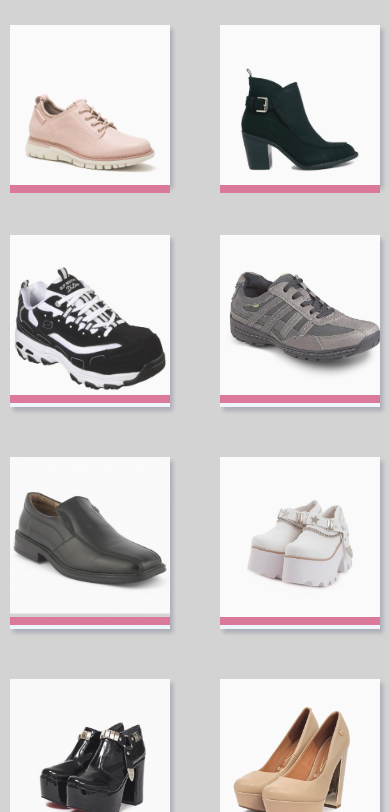
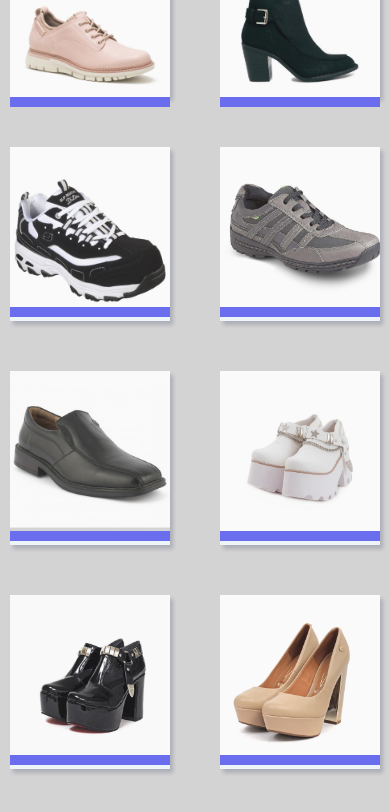
Before and after one commit to Isisag/GALERIA, a plain HTML site: page docs/index.html in a window 390 px wide. Shown: the part 201-1013 px from the top of the page. Drawn offline with Linux system fonts and the light colour scheme.

Commit message:
Update galeria_imagenes.css

```diff
--- a/docs/galeria_imagenes.css
+++ b/docs/galeria_imagenes.css
@@ -1,18 +1,31 @@
-
+*{margin: 0; padding: 0;}
 body {
   background-color: lightgray;
-  width: 700px;
-  max-width: 100%;
+  width: 100%;
 }
+
+header{
+  display: flex;
+  background-color: rgb(51, 51, 51);
+  width: 100%;
+  padding: 1rem;
+  margin-bottom: 30px;
+  justify-content: flex-end;
+}
+
+.nav_ul{ display: inline-flex; list-style: none; margin-right: 20px;}
+.nav_li{ margin: 3px 6px; padding: 0.5rem; transition: 0.2s; width: 100%; height: 100%;}
+.nav_li:hover{ background-color: rgb(95, 98, 240);}
+
 
 .galeria {
   display: grid;
-  width: 70%;
+  width: 100%;
   grid-template-columns: repeat(4, 200px);
   grid-template-rows: repeat(2, 200px);
   grid-gap: 50px;
   justify-content: center;
-  margin: 50px 400px;
+  margin: 50px 20px;
 }
 
 .galeria_tit {
@@ -41,8 +54,13 @@ body {
   width: 200px;
   justify-self: center;
   align-self: center;
-  border-bottom: 10px solid palevioletred;
+  border-bottom: 10px solid rgb(95, 98, 240);
 }
+
+
+
+
+
 
 @supports(object-fit: cover) {
   .galeria_img {
@@ -58,12 +76,12 @@ body {
 
     .galeria {
       display: grid;
-      width: 70%;
+      width: 100%;
       grid-template-columns: repeat(2, 160px);
       grid-template-rows: repeat(1, 160px);
       grid-gap: 50px;
       justify-content: center;
-      margin: 100px 50px;
+      margin: 100px 0px;
     }
 
 
@@ -75,7 +93,7 @@ body {
         width: 160px;
         justify-self: center;
         align-self: center;
-        border-bottom: 8px solid palevioletred;
+        border-bottom: 10px solid rgb(95, 98, 240);
       }
 
     }
```
